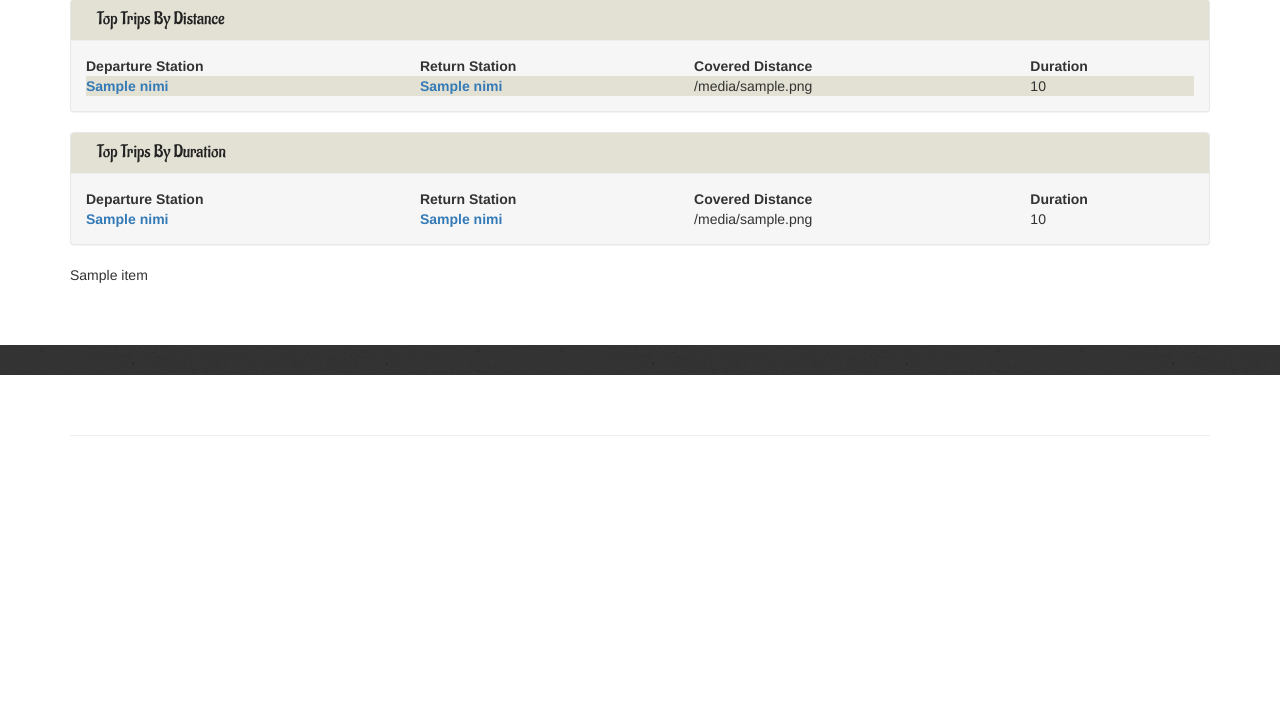
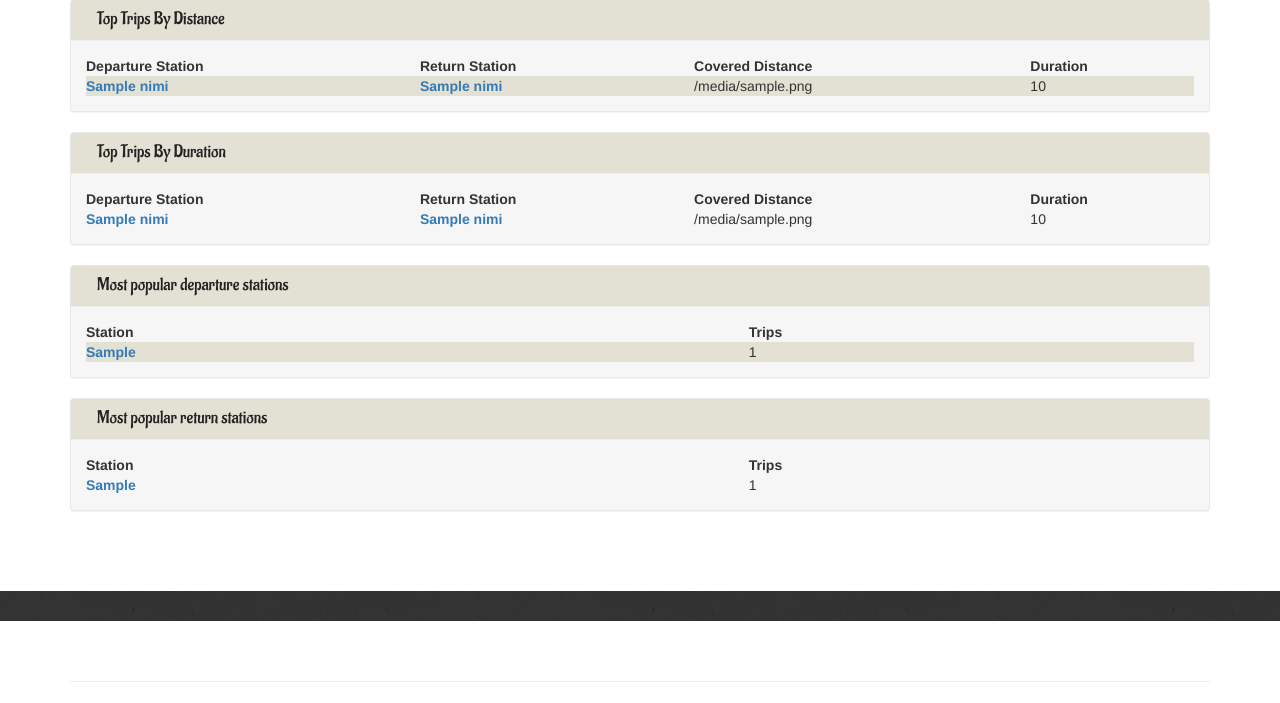
Before and after one commit to ahmedeleven/bikeapp, a Django app: page / in a window 1280 px wide. Shown: the part 426-1129 px from the top of the page. Before the commit the page ends 862 px from the top, so only its background shows below. Run offline with Django 5.2, Linux system fonts and the light colour scheme; tables that the repository leaves empty hold one stand-in row (values such as "Sample post"); a database or web service that is not in the repository returns one stand-in record (values such as "Sample title"); data that the repository does not hold is empty; some libraries are stand-ins or nearby versions.

Commit message:
Add most popular stations to home page in the front end

```diff
--- a/frontend/templates/frontend/home.html
+++ b/frontend/templates/frontend/home.html
@@ -113,7 +113,110 @@
 </div>
 
 
-{{top_stations_from}}
+
+
+
+
+
+
+
+
+
+
+
+
+
+
+
+
+
+
+<div class="panel panel-default manage_container panel-custom-primary">
+
+
+	<div class="panel-heading">
+			<h4>Most popular departure stations</h4>
+	</div>
+
+	<div class="panel-body">
+			<table class="table-responsive table_custom_manage">
+				<thead>
+					<tr>
+						<th>Station</th>
+						<th>Trips</th>
+					</tr>
+				</thead>
+				<tbody>
+						{% if top_stations_from %}
+						    {% for station in top_stations_from.stations %}
+						    <tr>
+						    	<td><a href="{% url 'station_details' station.departure_station %}" class="link_item">{{station.departure_station__nimi}}</a></td>
+						        <td>{{station.count}}</td>
+						    </tr>
+						    {% endfor %}
+						{% else %}
+						    <p>There are no stations</p>
+						{% endif %}
+
+
+				</tbody>
+			</table>
+
+
+
+
+
+	</div>
+
+</div>
+
+
+
+
+
+
+
+
+
+<div class="panel panel-default manage_container panel-custom-primary">
+
+
+	<div class="panel-heading">
+			<h4>Most popular return stations</h4>
+	</div>
+
+	<div class="panel-body">
+			<table class="table-responsive table_custom_manage">
+				<thead>
+					<tr>
+						<th>Station</th>
+						<th>Trips</th>
+					</tr>
+				</thead>
+				<tbody>
+						{% if top_stations_to %}
+						    {% for station in top_stations_to.stations %}
+						    <tr>
+						    	<td><a href="{% url 'station_details' station.return_station %}" class="link_item">{{station.return_station__nimi}}</a></td>
+						        <td>{{station.count}}</td>
+						    </tr>
+						    {% endfor %}
+						{% else %}
+						    <p>There are no stations</p>
+						{% endif %}
+
+
+				</tbody>
+			</table>
+
+
+
+
+
+	</div>
+
+</div>
+
 
 
 
```
